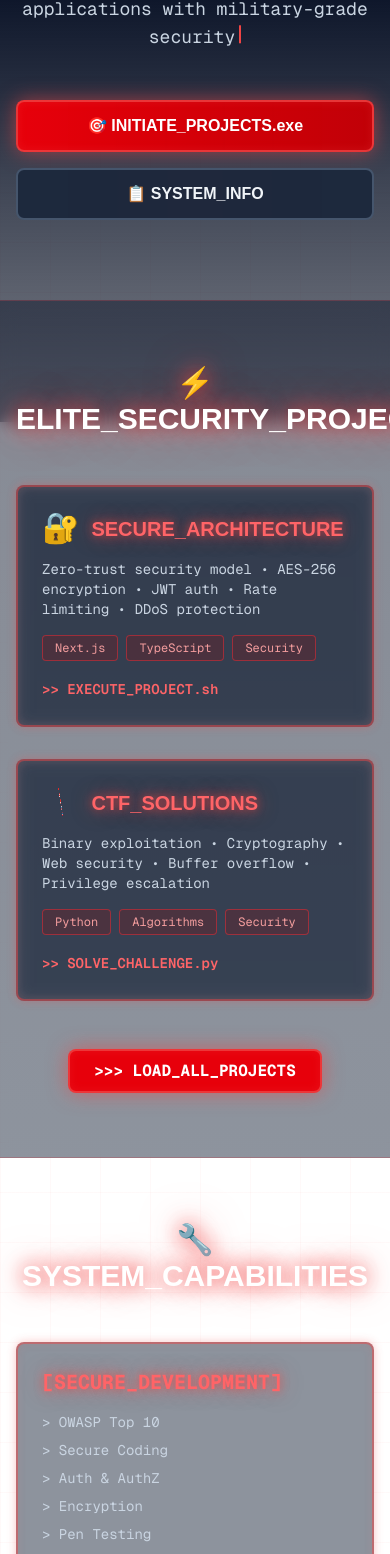
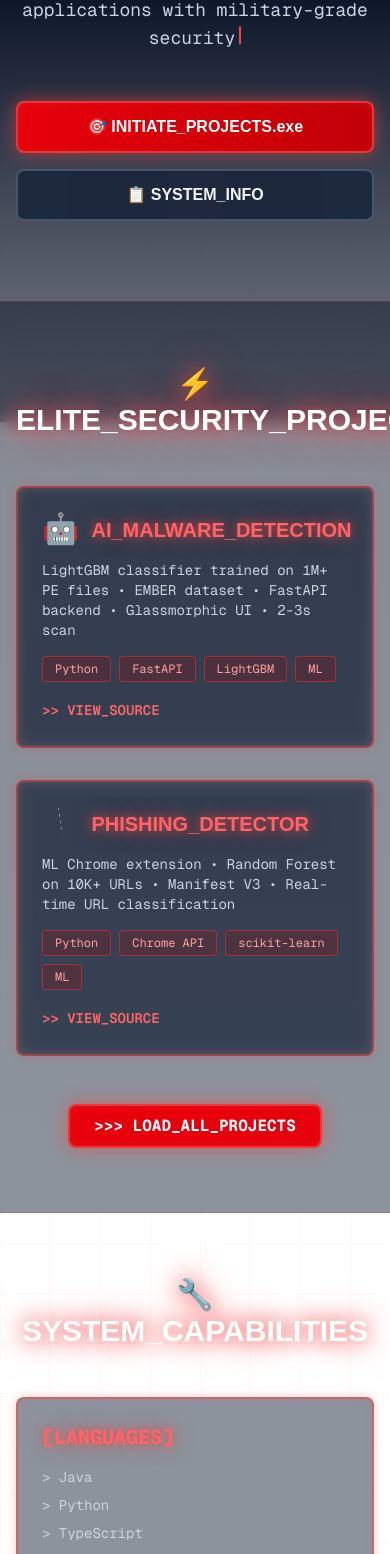
Before and after one commit to amanimran786/aman-portfolio, a Next.js app: page / in a window 390 px wide. Shown: the part 422-1976 px from the top of the page. Built offline with nearby package versions, Linux system fonts and the light colour scheme.

Commit message:
Fix loading bar stuck at 85%, remove glitch animation from subtitle, fix nav/footer/homepage

```diff
--- a/src/app/page.tsx
+++ b/src/app/page.tsx
@@ -61,49 +61,49 @@ export default function Home() {
             </h2>
 
             <div className="grid grid-cols-1 md:grid-cols-2 gap-8">
-              {/* Project Card 1 */}
+              {/* Project Card 1 — AI Malware Detection */}
               <div className="group bg-slate-800/50 backdrop-blur-sm rounded-lg shadow-lg p-6 hover:shadow-xl hover:shadow-red-600/30 transition-all duration-300 neon-border transform hover:scale-105 border border-red-500/30">
                 <div className="flex items-center gap-3 mb-3">
-                  <span className="text-3xl animate-float">🔐</span>
+                  <span className="text-3xl animate-float">🤖</span>
                   <h3 className="text-xl font-bold text-red-400 text-glow">
-                    SECURE_ARCHITECTURE
+                    AI_MALWARE_DETECTION
                   </h3>
                 </div>
                 <p className="text-slate-300 mb-4 font-mono text-sm">
-                  Zero-trust security model • AES-256 encryption • JWT auth • Rate limiting • DDoS protection
+                  LightGBM classifier trained on 1M+ PE files • EMBER dataset • FastAPI backend • Glassmorphic UI • 2-3s scan
                 </p>
                 <div className="flex flex-wrap gap-2 mb-4">
-                  {['Next.js', 'TypeScript', 'Security'].map((tech) => (
-                    <span key={tech} className="bg-red-900/30 border border-red-500/50 text-red-300 px-3 py-1 rounded text-xs font-mono animate-pulse">
+                  {['Python', 'FastAPI', 'LightGBM', 'ML'].map((tech) => (
+                    <span key={tech} className="bg-red-900/30 border border-red-500/50 text-red-300 px-3 py-1 rounded text-xs font-mono">
                       {tech}
                     </span>
                   ))}
                 </div>
-                <a href="#" className="text-red-400 hover:text-red-300 font-mono text-sm font-semibold transition-colors">
-                  {'>> EXECUTE_PROJECT.sh'}
+                <a href="https://github.com/vuvic/AI-Malware-Detection" target="_blank" rel="noopener noreferrer" className="text-red-400 hover:text-red-300 font-mono text-sm font-semibold transition-colors">
+                  {'>> VIEW_SOURCE'}
                 </a>
               </div>
 
-              {/* Project Card 2 */}
+              {/* Project Card 2 — Phishing Detector */}
               <div className="group bg-slate-800/50 backdrop-blur-sm rounded-lg shadow-lg p-6 hover:shadow-xl hover:shadow-red-600/30 transition-all duration-300 neon-border transform hover:scale-105 border border-red-500/30">
                 <div className="flex items-center gap-3 mb-3">
-                  <span className="text-3xl animate-rotate-3d">🎯</span>
+                  <span className="text-3xl animate-rotate-3d">🔍</span>
                   <h3 className="text-xl font-bold text-red-400 text-glow">
-                    CTF_SOLUTIONS
+                    PHISHING_DETECTOR
                   </h3>
                 </div>
                 <p className="text-slate-300 mb-4 font-mono text-sm">
-                  Binary exploitation • Cryptography • Web security • Buffer overflow • Privilege escalation
+                  ML Chrome extension • Random Forest on 10K+ URLs • Manifest V3 • Real-time URL classification
                 </p>
                 <div className="flex flex-wrap gap-2 mb-4">
-                  {['Python', 'Algorithms', 'Security'].map((tech) => (
-                    <span key={tech} className="bg-red-900/30 border border-red-500/50 text-red-300 px-3 py-1 rounded text-xs font-mono animate-pulse">
+                  {['Python', 'Chrome API', 'scikit-learn', 'ML'].map((tech) => (
+                    <span key={tech} className="bg-red-900/30 border border-red-500/50 text-red-300 px-3 py-1 rounded text-xs font-mono">
                       {tech}
                     </span>
                   ))}
                 </div>
-                <a href="#" className="text-red-400 hover:text-red-300 font-mono text-sm font-semibold transition-colors">
-                  {'>> SOLVE_CHALLENGE.py'}
+                <a href="https://github.com/amanimran786/PhishingDetectorExtension" target="_blank" rel="noopener noreferrer" className="text-red-400 hover:text-red-300 font-mono text-sm font-semibold transition-colors">
+                  {'>> VIEW_SOURCE'}
                 </a>
               </div>
             </div>
@@ -128,16 +128,16 @@ export default function Home() {
           <div className="grid grid-cols-1 md:grid-cols-3 gap-8">
             {[
               {
-                title: 'SECURE_DEVELOPMENT',
-                skills: ['OWASP Top 10', 'Secure Coding', 'Auth & AuthZ', 'Encryption', 'Pen Testing'],
+                title: 'LANGUAGES',
+                skills: ['Java', 'Python', 'TypeScript', 'Swift', 'C++'],
               },
               {
-                title: 'FULL_STACK_CORE',
-                skills: ['Next.js', 'Node.js', 'Databases', 'API_SEC', 'Cloud_Arch'],
+                title: 'FRAMEWORKS',
+                skills: ['Next.js', 'Spring Boot', 'FastAPI', 'SwiftUI', 'Tailwind'],
               },
               {
-                title: 'PROBLEM_SOLVING',
-                skills: ['Algorithms', 'System_Design', 'Performance', 'Binary_Analysis', 'CTF'],
+                title: 'DATA_&_TOOLS',
+                skills: ['MySQL', 'scikit-learn', 'Git', 'Docker', 'LightGBM'],
               },
             ].map((category, idx) => (
               <div
--- a/src/app/projects/page.tsx
+++ b/src/app/projects/page.tsx
@@ -2,66 +2,111 @@ export default function Projects() {
   const projects = [
     {
       id: 1,
-      title: "🤖 AI-Powered Malware Detection System",
+      title: "AI-Powered Malware Detection System",
+      icon: "🤖",
       description: "Advanced machine learning system for detecting malware using AI algorithms. Analyzes binary patterns and file signatures to identify potential threats with high accuracy. Features pattern recognition, threat classification, and real-time scanning capabilities.",
       technologies: ["Machine Learning", "Python", "AI", "Security", "Data Analysis"],
       github: "https://github.com/vuvic/AI-Malware-Detection",
       presentation: "https://docs.google.com/presentation/d/1af6iuiVxO3nd28_IsUmNww1rceAlk_6LFbdO3sVzrb8/present",
       report: "https://docs.google.com/document/d/1X_1GQ8wEx9YqaH_LqLTf6bkVLPVntUd5jsI589epnYo/edit",
+      abstract: "https://docs.google.com/document/d/1DIYjAzy08sRl6WinudqWnvpBhHo57xwfEJcEJxVCbJQ/edit?tab=t.0",
       featured: true,
+      color: "from-red-600 to-orange-600",
     },
     {
       id: 2,
-      title: "🔍 Phishing Detector Browser Extension",
+      title: "Phishing Detector Browser Extension",
+      icon: "🔍",
       description: "Machine learning-powered browser extension that detects phishing attempts in real-time. Analyzes URLs, email patterns, and website content to warn users about potentially malicious sites. Helps protect users from social engineering attacks and credential theft.",
       technologies: ["Machine Learning", "JavaScript", "Browser API", "Security", "Python"],
       github: "https://github.com/amanimran786/PhishingDetectorExtension",
       presentation: "https://docs.google.com/presentation/d/1vbkgvhzmOOAx04g2mCxhbc4h7DwJwcHlfCwLldmoFEE/present",
       featured: true,
+      color: "from-cyan-600 to-blue-600",
     },
     {
       id: 3,
-      title: "🧠 MindRight - Mental Health Mobile App",
-      description: "Comprehensive mobile application for mental health support and wellness tracking. Features mood tracking, meditation guides, journaling, and resources for emotional wellbeing. Built with modern mobile technologies for iOS and Android platforms.",
-      technologies: ["SwiftUI", "Kotlin", "Mobile Development", "Firebase", "UI/UX"],
+      title: "MindRight - Mental Health App",
+      icon: "🧠",
+      description: "Comprehensive application for mental health support and wellness tracking. Features mood tracking, meditation guides, journaling, and resources for emotional wellbeing. Built with modern technologies with browser extension integration.",
+      technologies: ["Java", "JavaScript", "HTML", "Spring Boot", "Browser Extension"],
       github: "https://github.com/YTAF20/MindRight",
       presentation: "https://docs.google.com/presentation/d/1tLbLzN3iko1EHQkfmoDFLvH4P6L4ZA5rVL8hBQKikSw/present",
       proposal: "https://docs.google.com/document/d/1CT9VHKcBOpXN_Zw6CfTpH0HbUuMg8uMsEVUyuv3T7XU/edit",
+      ood: "https://docs.google.com/document/d/1zrpRhp-QmBc9yK2fjEvvLxSAvR43ttDy9n-S3Jmi-VY/edit",
       featured: true,
+      color: "from-purple-600 to-pink-600",
     },
     {
       id: 4,
-      title: "🪞 Smart Mirror Project",
+      title: "PatternQuest - DSA iOS App",
+      icon: "🧩",
+      description: "SwiftUI iOS app with interactive DSA levels including pattern recognition, Two Sum challenge, and sliding window visual demo. Features GitHub Actions CI/CD pipeline for automated builds.",
+      technologies: ["Swift", "SwiftUI", "Xcode", "CI/CD", "iOS"],
+      github: "https://github.com/amanimran786/PatternQuest",
+      featured: true,
+      color: "from-green-600 to-emerald-600",
+    },
+    {
+      id: 5,
+      title: "Food Bank Inventory System",
+      icon: "🏦",
+      description: "Full relational database system for managing multiple food banks, their inventories, donors, recipients, and food distributions. Features 23 SQL queries from basic to advanced with mathematical notation representations.",
+      technologies: ["Java", "MySQL", "SQL", "Database Design", "DBMS"],
+      github: "https://github.com/amanimran786/FoodBankInventorySystem",
+      featured: true,
+      color: "from-amber-600 to-yellow-600",
+    },
+    {
+      id: 6,
+      title: "Smart Mirror Project",
+      icon: "🪞",
       description: "IoT-enabled smart mirror displaying real-time information including weather, calendar, news, and system status. Features voice control integration and customizable displays. Developed as part of Ohlone Engineering Society innovation initiatives.",
       technologies: ["IoT", "JavaScript", "Python", "Hardware Integration", "System Design"],
       leadership: "Ohlone Engineering Society (O.E.S)",
     },
     {
-      id: 5,
-      title: "🧪 Nitrate Detector for Waveriders Project",
+      id: 7,
+      title: "Nitrate Detector for Waveriders Project",
+      icon: "🧪",
       description: "Environmental sensing system that detects nitrate pollution levels in organic wastewater. Features real-time data collection, analysis, and reporting. Demonstrates practical application of sensors and environmental monitoring technology.",
       technologies: ["Sensors", "Data Analysis", "Arduino", "Environmental Science", "Hardware"],
       leadership: "Ohlone Engineering Society (O.E.S)",
     },
     {
-      id: 6,
-      title: "🚀 NASA Student Launch Program - Rocket",
+      id: 8,
+      title: "NASA Student Launch Program - Rocket",
+      icon: "🚀",
       description: "NASA-approved motorized rocket project developed with Ohlone Physics Club. Includes design, fabrication, and launch. Received official NASA approval for construction and testing. Educational focus on rocket science and aerospace principles.",
       technologies: ["Physics", "Engineering Design", "Systems Integration", "Project Management"],
       leadership: "Ohlone Physics Club & NASA Student Launch",
     },
+    {
+      id: 9,
+      title: "Weather Widget",
+      icon: "🌤️",
+      description: "Desktop weather widget application that displays real-time weather data. Clean interface with location-based weather updates and forecasting capabilities.",
+      technologies: ["Python", "API Integration", "GUI", "Data Visualization"],
+      github: "https://github.com/amanimran786/Weather_Widget",
+    },
   ];
 
   return (
-    <div>
+    <div className="cyber-grid">
+      {/* Animated Background */}
+      <div className="fixed inset-0 pointer-events-none overflow-hidden">
+        <div className="absolute inset-0 bg-gradient-to-b from-red-950/20 via-slate-900 to-slate-950/50"></div>
+      </div>
+
+      <div className="relative z-10">
       {/* Hero Section */}
-      <section className="bg-slate-100 dark:bg-slate-800 py-16">
+      <section className="py-16">
         <div className="max-w-6xl mx-auto px-4 sm:px-6 lg:px-8">
-          <h1 className="text-4xl md:text-5xl font-bold text-slate-900 dark:text-white mb-4">
+          <h1 className="text-4xl md:text-5xl font-bold text-white mb-4 text-glow-lg">
             My Projects
           </h1>
-          <p className="text-lg text-slate-600 dark:text-slate-300">
-            Explore the projects I've worked on and the technologies I've used
+          <p className="text-lg text-slate-300 font-mono">
+            Explore the projects I&apos;ve worked on and the technologies I&apos;ve used
           </p>
         </div>
       </section>
@@ -69,7 +114,7 @@ export default function Projects() {
       {/* Featured Projects */}
       <section className="max-w-6xl mx-auto px-4 sm:px-6 lg:px-8 py-16">
         <h2 className="text-3xl font-bold text-white mb-12 text-center text-glow-lg">
-          🔥 Featured Security & AI Projects
+          🔥 Featured Security &amp; AI Projects
         </h2>
 
         <div className="grid grid-cols-1 md:grid-cols-2 gap-8 mb-16">
@@ -80,12 +125,31 @@ export default function Projects() {
                 key={project.id}
                 className="bg-slate-800/50 backdrop-blur-sm rounded-lg shadow-lg overflow-hidden hover:shadow-xl hover:shadow-red-600/30 transition-all neon-border border border-red-500/30 transform hover:scale-105"
               >
-                <div className="h-48 bg-gradient-to-br from-red-900 to-red-800 flex items-center justify-center text-4xl animate-glow-pulse">
-                  {project.title.charAt(0)}
+                {/* Project Image Area - Themed SVG */}
+                <div className={`h-48 bg-gradient-to-br ${project.color || 'from-red-900 to-red-800'} relative flex items-center justify-center overflow-hidden`}>
+                  {/* Grid overlay */}
+                  <div className="absolute inset-0 opacity-20" style={{
+                    backgroundImage: 'linear-gradient(rgba(255,255,255,0.1) 1px, transparent 1px), linear-gradient(90deg, rgba(255,255,255,0.1) 1px, transparent 1px)',
+                    backgroundSize: '20px 20px',
+                  }}></div>
+                  {/* Scan line */}
+                  <div className="absolute inset-0 overflow-hidden">
+                    <div className="absolute w-full h-8 bg-gradient-to-b from-transparent via-white/10 to-transparent animate-scan-line"></div>
+                  </div>
+                  {/* Icon & Title */}
+                  <div className="relative z-10 text-center px-4">
+                    <span className="text-6xl block mb-2 drop-shadow-lg">{project.icon}</span>
+                    <p className="text-white/90 text-sm font-mono font-bold tracking-wider uppercase">{project.title.split(' - ')[0]}</p>
+                  </div>
+                  {/* Corner decorations */}
+                  <div className="absolute top-2 left-2 w-4 h-4 border-t-2 border-l-2 border-white/40"></div>
+                  <div className="absolute top-2 right-2 w-4 h-4 border-t-2 border-r-2 border-white/40"></div>
+                  <div className="absolute bottom-2 left-2 w-4 h-4 border-b-2 border-l-2 border-white/40"></div>
+                  <div className="absolute bottom-2 right-2 w-4 h-4 border-b-2 border-r-2 border-white/40"></div>
                 </div>
                 <div className="p-6">
                   <h3 className="text-2xl font-bold text-red-400 mb-2 text-glow">
-                    {project.title}
+                    {project.icon} {project.title}
                   </h3>
                   <p className="text-slate-300 mb-4 font-mono text-sm">
                     {project.description}
@@ -94,7 +158,7 @@ export default function Projects() {
                     {project.technologies.map((tech) => (
                       <span
                         key={tech}
-                        className="bg-red-900/30 border border-red-500/50 text-red-300 px-3 py-1 rounded-full text-sm font-mono animate-pulse"
+                        className="bg-red-900/30 border border-red-500/50 text-red-300 px-3 py-1 rounded-full text-sm font-mono"
                       >
                         {tech}
                       </span>
@@ -131,6 +195,16 @@ export default function Projects() {
                         {'>> Report'}
                       </a>
                     )}
+                    {project.abstract && (
+                      <a
+                        href={project.abstract}
+                        target="_blank"
+                        rel="noopener noreferrer"
+                        className="text-red-400 hover:text-red-300 font-mono font-semibold transition-colors"
+                      >
+                        {'>> Abstract'}
+                      </a>
+                    )}
                     {project.proposal && (
                       <a
                         href={project.proposal}
@@ -141,13 +215,23 @@ export default function Projects() {
                         {'>> Proposal'}
                       </a>
                     )}
+                    {project.ood && (
+                      <a
+                        href={project.ood}
+                        target="_blank"
+                        rel="noopener noreferrer"
+                        className="text-red-400 hover:text-red-300 font-mono font-semibold transition-colors"
+                      >
+                        {'>> O.O.D'}
+                      </a>
+                    )}
                   </div>
                 </div>
               </div>
             ))}
         </div>
 
-        {/* All Projects */}
+        {/* Other Projects */}
         <h2 className="text-3xl font-bold text-white mb-12 text-center text-glow-lg">
           ⚡ Other Notable Projects
         </h2>
@@ -158,10 +242,23 @@ export default function Projects() {
             .map((project) => (
               <div
                 key={project.id}
-                className="bg-slate-800/50 backdrop-blur-sm rounded-lg shadow-lg p-6 neon-border border border-red-500/30 hover:shadow-xl hover:shadow-red-600/30 transition-all transform hover:scale-105"
+                className="bg-slate-800/50 backdrop-blur-sm rounded-lg shadow-lg overflow-hidden neon-border border border-red-500/30 hover:shadow-xl hover:shadow-red-600/30 transition-all transform hover:scale-105"
               >
+                {/* Mini header with icon */}
+                <div className="h-24 bg-gradient-to-br from-slate-700 to-slate-800 relative flex items-center justify-center overflow-hidden">
+                  <div className="absolute inset-0 opacity-10" style={{
+                    backgroundImage: 'linear-gradient(rgba(239,68,68,0.2) 1px, transparent 1px), linear-gradient(90deg, rgba(239,68,68,0.2) 1px, transparent 1px)',
+                    backgroundSize: '15px 15px',
+                  }}></div>
+                  <span className="text-4xl relative z-10 drop-shadow-lg">{project.icon}</span>
+                  <div className="absolute top-1 left-1 w-3 h-3 border-t border-l border-red-500/40"></div>
+                  <div className="absolute top-1 right-1 w-3 h-3 border-t border-r border-red-500/40"></div>
+                  <div className="absolute bottom-1 left-1 w-3 h-3 border-b border-l border-red-500/40"></div>
+                  <div className="absolute bottom-1 right-1 w-3 h-3 border-b border-r border-red-500/40"></div>
+                </div>
+                <div className="p-6">
                   <h3 className="text-xl font-bold text-red-400 mb-2 text-glow">
-                  {project.title}
+                    {project.icon} {project.title}
                   </h3>
                   <p className="text-slate-300 mb-4 text-sm font-mono">
                     {project.description}
@@ -170,7 +267,7 @@ export default function Projects() {
                     {project.technologies.map((tech) => (
                       <span
                         key={tech}
-                      className="bg-red-900/30 border border-red-500/50 text-red-300 px-2 py-1 rounded text-xs font-mono animate-pulse"
+                        className="bg-red-900/30 border border-red-500/50 text-red-300 px-2 py-1 rounded text-xs font-mono"
                       >
                         {tech}
                       </span>
@@ -189,7 +286,7 @@ export default function Projects() {
                         rel="noopener noreferrer"
                         className="text-red-400 hover:text-red-300 font-mono font-semibold text-sm transition-colors"
                       >
-                      GitHub →
+                        {'>> GitHub'}
                       </a>
                     )}
                     {project.presentation && (
@@ -199,9 +296,10 @@ export default function Projects() {
                         rel="noopener noreferrer"
                         className="text-red-400 hover:text-red-300 font-mono font-semibold text-sm transition-colors"
                       >
-                      Presentation →
+                        {'>> Presentation'}
                       </a>
                     )}
+                  </div>
                 </div>
               </div>
             ))}
@@ -215,7 +313,7 @@ export default function Projects() {
             {'< INTERESTED_IN_COLLABORATION />'}
           </h2>
           <p className="text-lg text-red-100 mb-8 font-mono">
-            Let's build secure, innovative solutions together
+            Let&apos;s build secure, innovative solutions together
           </p>
           <a
             href="mailto:aman.imran@sjsu.edu"
--- a/src/components/Footer.tsx
+++ b/src/components/Footer.tsx
@@ -49,7 +49,7 @@ export default function Footer() {
               </a>
               <br />
               <a
-                href="https://github.com"
+                href="https://github.com/amanimran786"
                 target="_blank"
                 rel="noopener noreferrer"
                 className="text-slate-400 hover:text-blue-400 transition-colors"
```
Also changed, not shown: src/app/globals.css (+3 -28 lines), src/components/Navigation.tsx (+33 -12 lines), src/components/PageTransition.tsx (+25 -34 lines). Lines whose indentation alone changed are shown as unchanged.
